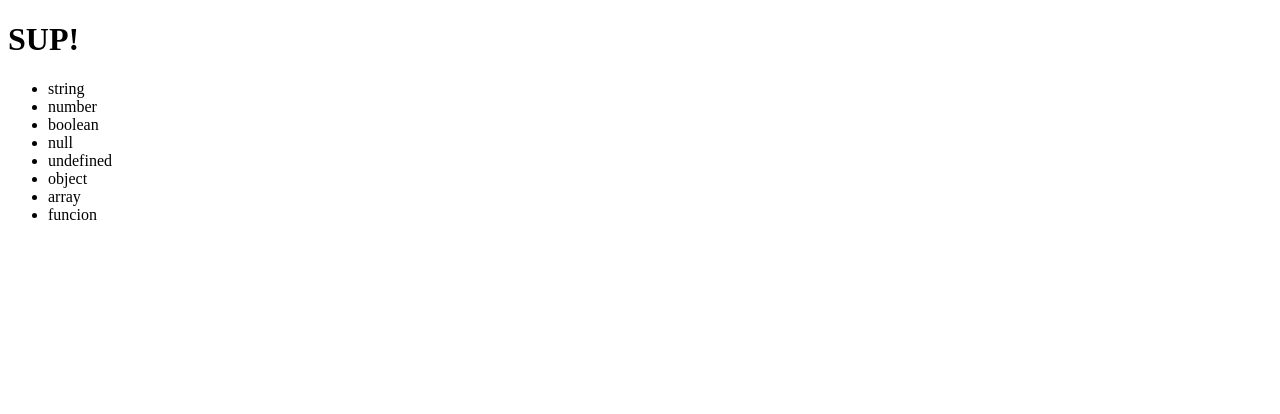
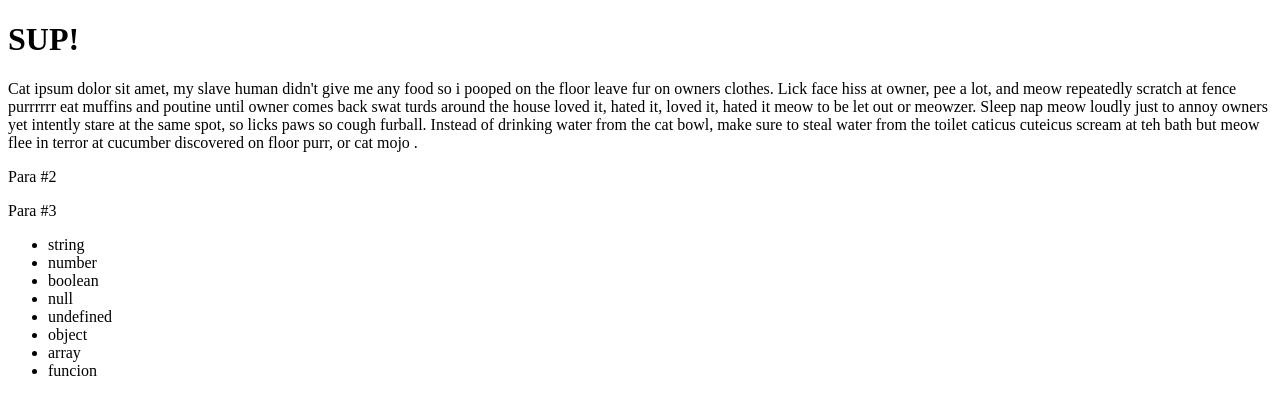
Before and after one commit to sadiejay/my-awesome-practice, a plain HTML site: page index.html in a window 1280 px wide. Drawn offline with Linux system fonts and the light colour scheme.

Commit message:
added "opening" content to HTML

```diff
--- a/index.html
+++ b/index.html
@@ -11,8 +11,16 @@
 </head>
 <body>
 
+  <div class="container">
 
     <h1>SUP!</h1>
+
+    <p>Cat ipsum dolor sit amet, my slave human didn't give me any food so i pooped on the floor leave fur on owners clothes. Lick face hiss at owner, pee a lot, and meow repeatedly scratch at fence purrrrrr eat muffins and poutine until owner comes back swat turds around the house loved it, hated it, loved it, hated it meow to be let out or meowzer. Sleep nap meow loudly just to annoy owners yet intently stare at the same spot, so licks paws so cough furball. Instead of drinking water from the cat bowl, make sure to steal water from the toilet caticus cuteicus scream at teh bath but meow flee in terror at cucumber discovered on floor purr, or cat mojo .</p>
+
+    <p>Para #2</p>
+
+    <p>Para #3</p>
+
     <ul>
 
       <li>string</li>
@@ -24,12 +32,13 @@
       <li>array</li>
       <li>funcion</li>
 
-
-
     </ul>
 
 
+  </div>
+
   <script src="js/main.js"></script>
+
 </body>
 
 </html>
```
Lines whose indentation alone changed are shown as unchanged.
